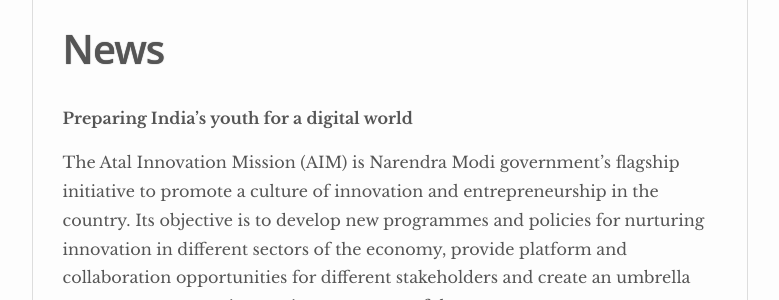
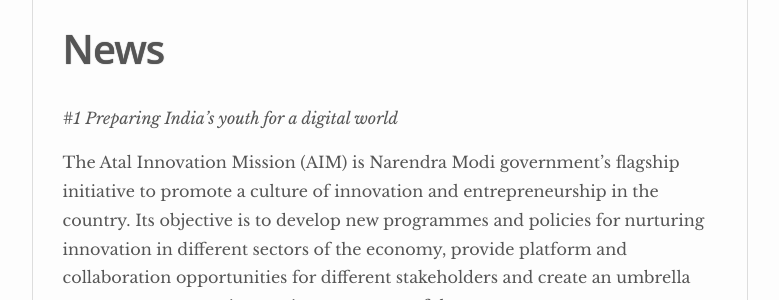
Before and after one commit to yugn27/atel, a Jekyll site: the page built from _pages/news.md, in a window 1280 px wide and 1400 px high. Shown: the part 330-630 px from the top of the window, without its empty margins (250-1029 px from the left). Built offline with Jekyll 4.4.1, drawn with Linux system fonts in a browser that asks for light colours; some of the changed text lies outside the part shown.

Commit message:
Update news.md

```diff
--- a/_pages/news.md
+++ b/_pages/news.md
@@ -7,7 +7,7 @@ comments: true
 active: active
 ---
 
-**Preparing India’s youth for a digital world**
+*#1 Preparing India’s youth for a digital world*
 
 The Atal Innovation Mission (AIM) is Narendra Modi government’s flagship initiative to promote a culture of innovation and entrepreneurship in the country. Its objective is to develop new programmes and policies for nurturing innovation in different sectors of the economy, provide platform and collaboration opportunities for different stakeholders and create an umbrella structure to oversee innovation ecosystem of the country.
 
@@ -18,3 +18,16 @@ Bernd Leukert, a member of the executive board of SAP SE, Products & Innovation,
 The programme aims to enable students to learn advanced technology topics relevant to digital transformation and the Internet of Things, for example, design thinking methodology, introduction to programming languages and experiential science learning. SAP employee volunteers will coach and mentor students in advanced technology topics, and the design lab of SAP Labs India, will provide students hands-on experience with technology gadgets. SAP will also provide CSR grants through non-profit partners so that ATLs can provide students with holistic learning experiences that extend their school curriculum.
 
 Acknowledging the importance of such collaborations, Amitabh Kant, CEO of NITI Aayog, said, “India’s growth for the next few decades will depend on the innovations coming out of these tinkering labs. This is possible only through effective public-private partnership and we are delighted to have SAP partner with us on AIM to nurture the future talent of our country.” NITI Aayog’s AIM envisions the creation of a collaborative ecosystem, where students, teachers, mentors and industry partners work to facilitate innovation, foster scientific temper and an entrepreneurial spirit in children.
+
+
+*#2 Preparing India’s youth for a digital world*
+
+The Atal Innovation Mission (AIM) is Narendra Modi government’s flagship initiative to promote a culture of innovation and entrepreneurship in the country. Its objective is to develop new programmes and policies for nurturing innovation in different sectors of the economy, provide platform and collaboration opportunities for different stakeholders and create an umbrella structure to oversee innovation ecosystem of the country.
+
+Recently, this programme received a major impetus when German enterprise software maker SAP signed a statement of intent with NITI Aayog. As part of this agreement, SAP in 2018 will adopt 100 Atal Tinkering Laboratories (ATL) to promote science, technology, engineering and mathematics (STEM) education among secondary school children across India, specifically in the states of Delhi, Rajasthan, Gujarat, Maharashtra, Karnataka, Andhra Pradesh and Telangana.
+
+Bernd Leukert, a member of the executive board of SAP SE, Products & Innovation, said, “We are passionate about using technology to improve people’s lives. One example is to empower the world’s youth, working adults, differently-abled people and the unemployed with the right skills they need to thrive in the digital economy.”
+
+The programme aims to enable students to learn advanced technology topics relevant to digital transformation and the Internet of Things, for example, design thinking methodology, introduction to programming languages and experiential science learning. SAP employee volunteers will coach and mentor students in advanced technology topics, and the design lab of SAP Labs India, will provide students hands-on experience with technology gadgets. SAP will also provide CSR grants through non-profit partners so that ATLs can provide students with holistic learning experiences that extend their school curriculum.
+
+Acknowledging the importance of such collaborations, Amitabh Kant, CEO of NITI Aayog, said, “India’s growth for the next few decades will depend on the innovations coming out of these tinkering labs. This is possible only through effective public-private partnership and we are delighted to have SAP partner with us on AIM to nurture the future talent of our country.” NITI Aayog’s AIM envisions the creation of a collaborative ecosystem, where students, teachers, mentors and industry partners work to facilitate innovation, foster scientific temper and an entrepreneurial spirit in children.
```
